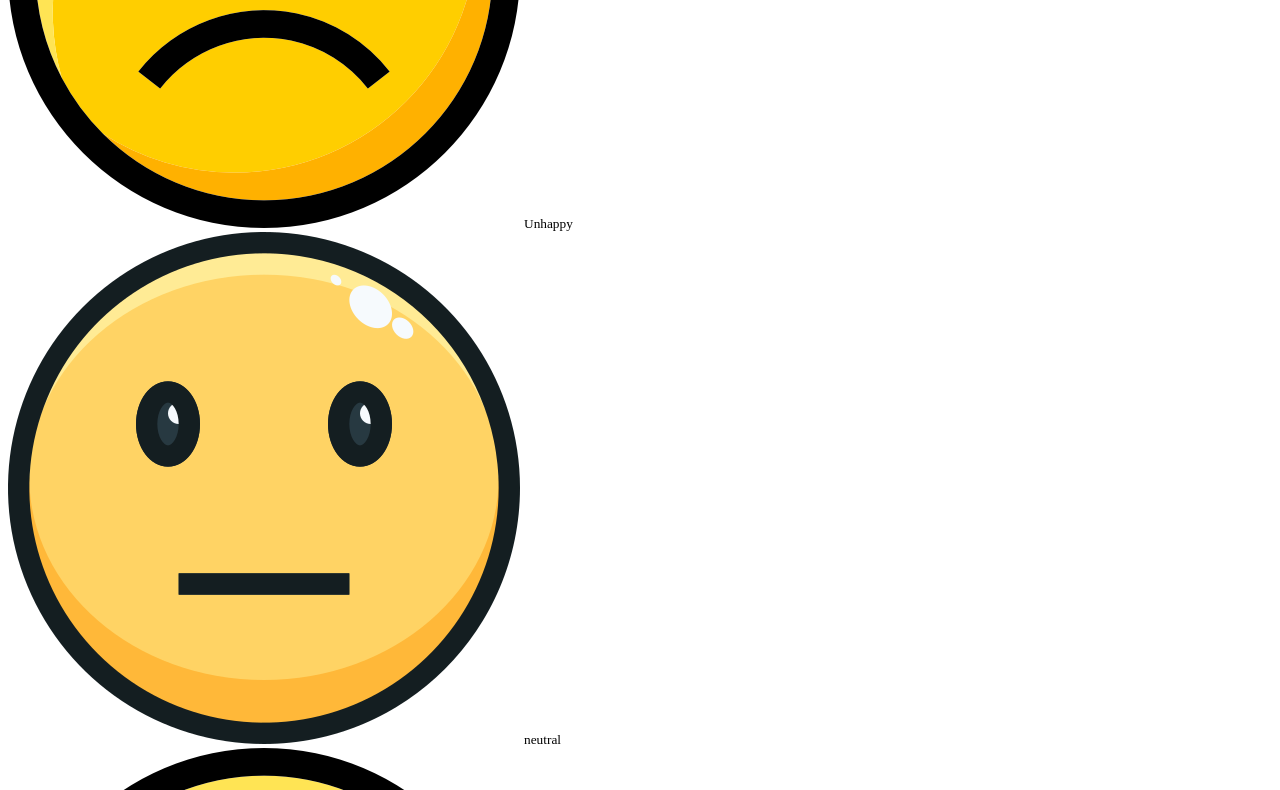
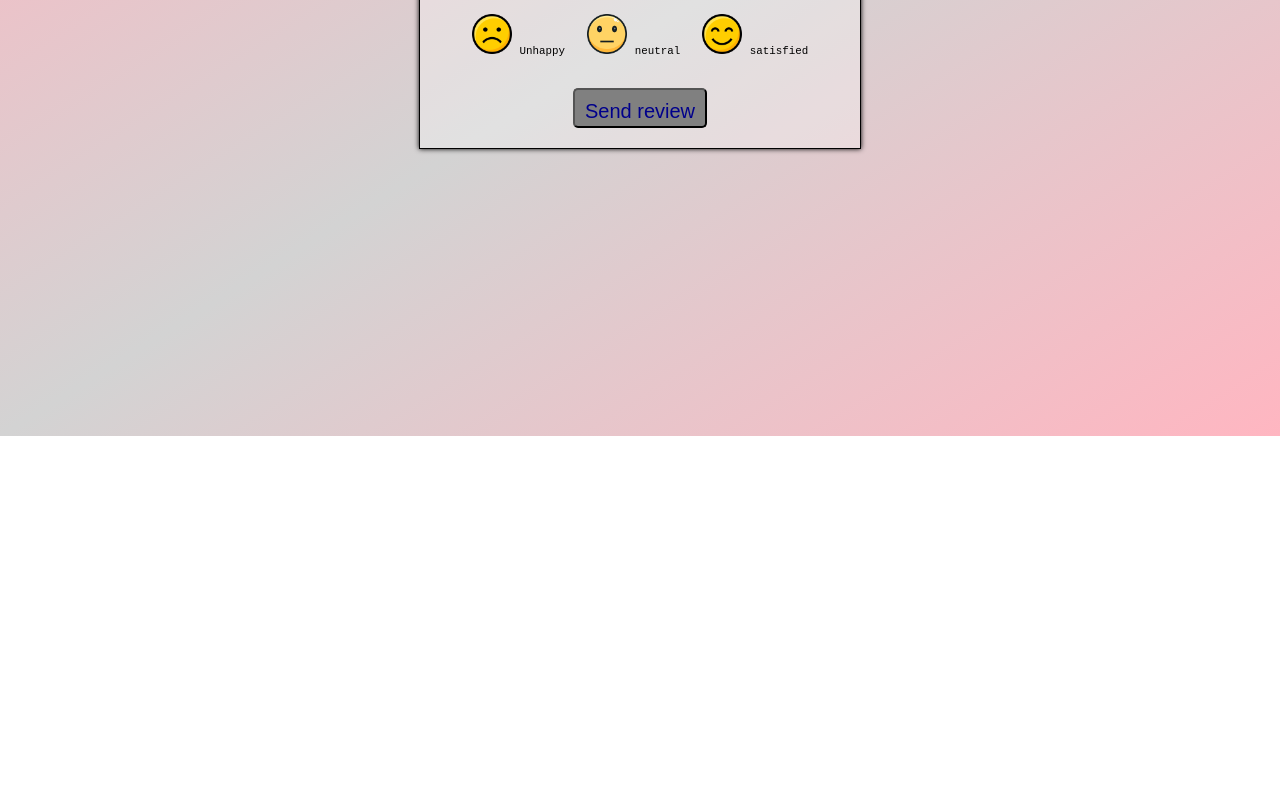
Before and after one commit to Archange-Mbah/Feedback-_UI, a plain HTML site: page index.html in a window 1280 px wide. Shown: the part 364-1154 px from the top of the page. After the commit the page ends 800 px from the top, so only its background shows below. Drawn offline with Linux system fonts and the light colour scheme.

Commit message:
css included

```diff
--- a/index.html
+++ b/index.html
@@ -4,6 +4,7 @@
         <meta charset="utf-8"/>
         <meta name="viewport" content="initial-scale=1, width=device-width"/>
         <title> Feedback UI</title>
+        <link  rel="stylesheet" href="style.css"></style>
     </head>
     <body>
         <div class="container" id="container">
--- /dev/null
+++ b/style.css
@@ -0,0 +1,68 @@
+body{
+    margin:0;
+    background:linear-gradient( to right bottom, lightpink, lightgrey, lightpink);
+    min-height:100vh;
+    display:flex;
+    justify-content:center;
+    align-items:center;
+    font-family:monospace;
+}
+.rating img{
+    font-size: 30px;
+    color: #FFD700;
+    font-weight: bold;
+    width:40px;
+}
+.container{
+    border:solid 1px black;
+    background-color: rgb(255,255,255,.3);
+    box-shadow: 0 0 5px 0 black;
+    padding: 20px;
+    width:85%;
+    max-width:400px;
+    text-align:center;
+}
+.heading{
+    margin:5px;
+    font-size:30px;
+    font-weight:bold;
+}
+.ratings-container{
+    display:flex;
+    justify-content:space-evenly;
+    margin:20px ;
+}
+.rating{
+    cursor:pointer;
+    padding:10px;
+}
+.rating:hover{
+    background-color: #FFD700;
+    color: white;
+}
+.rating:hover{
+    background: brown;
+    color: white;
+    border-radius:10px;
+    transition: all 500ms ease;
+}
+.btn{
+    background-color: grey;
+    height: 40px;
+    border-radius: 5px;
+    color:darkblue;
+    font-size: 20px;
+    box-shadow:3px;
+    padding:10px;
+}
+.btn:active{
+    transform:scale(0.96);
+}
+.btn:hover{
+    background-color: lightblue;
+    color: brown;
+    border-radius:10px;
+    transition: all 500ms ease;
+    cursor:pointer;
+
+}
```
